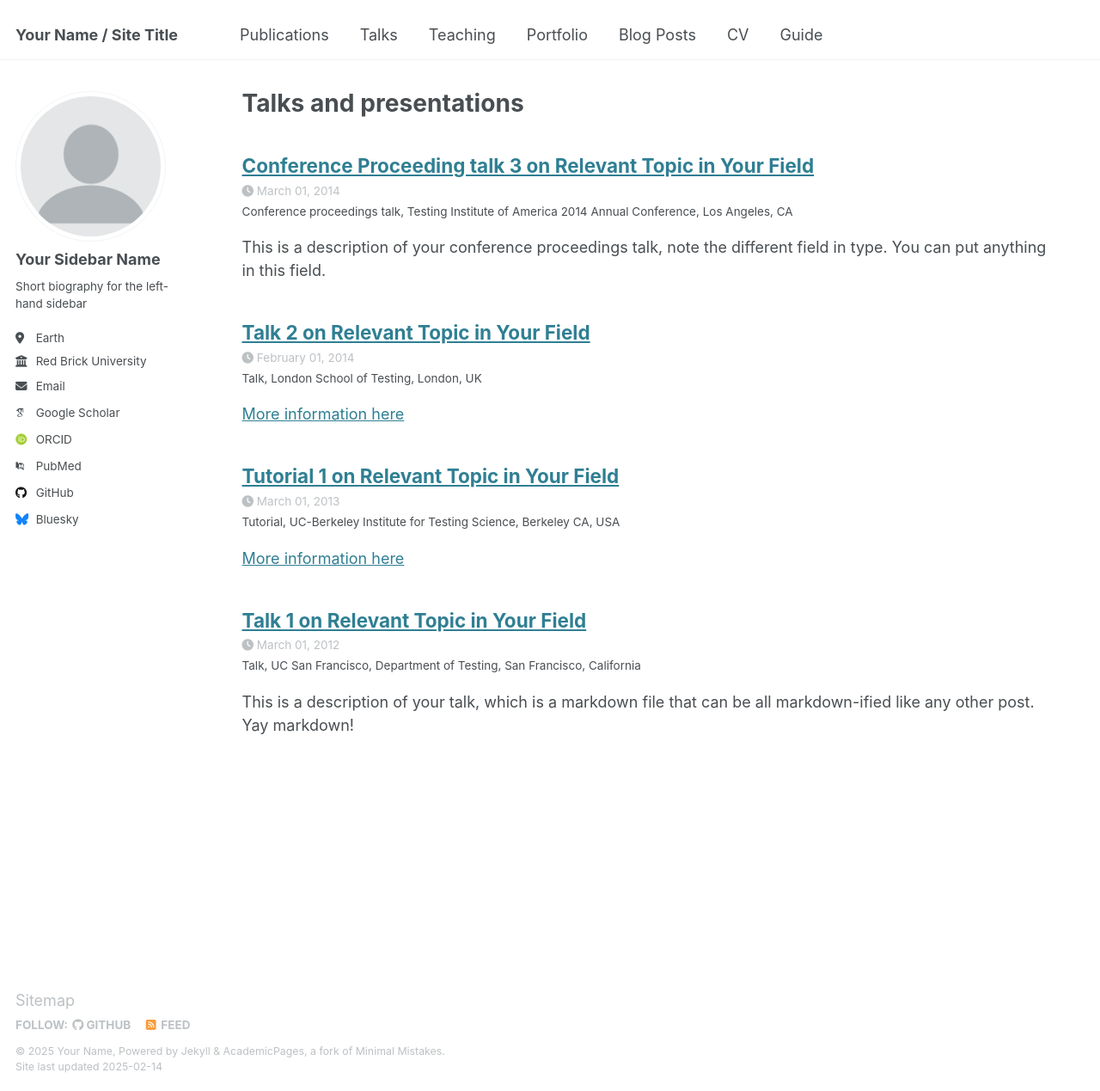
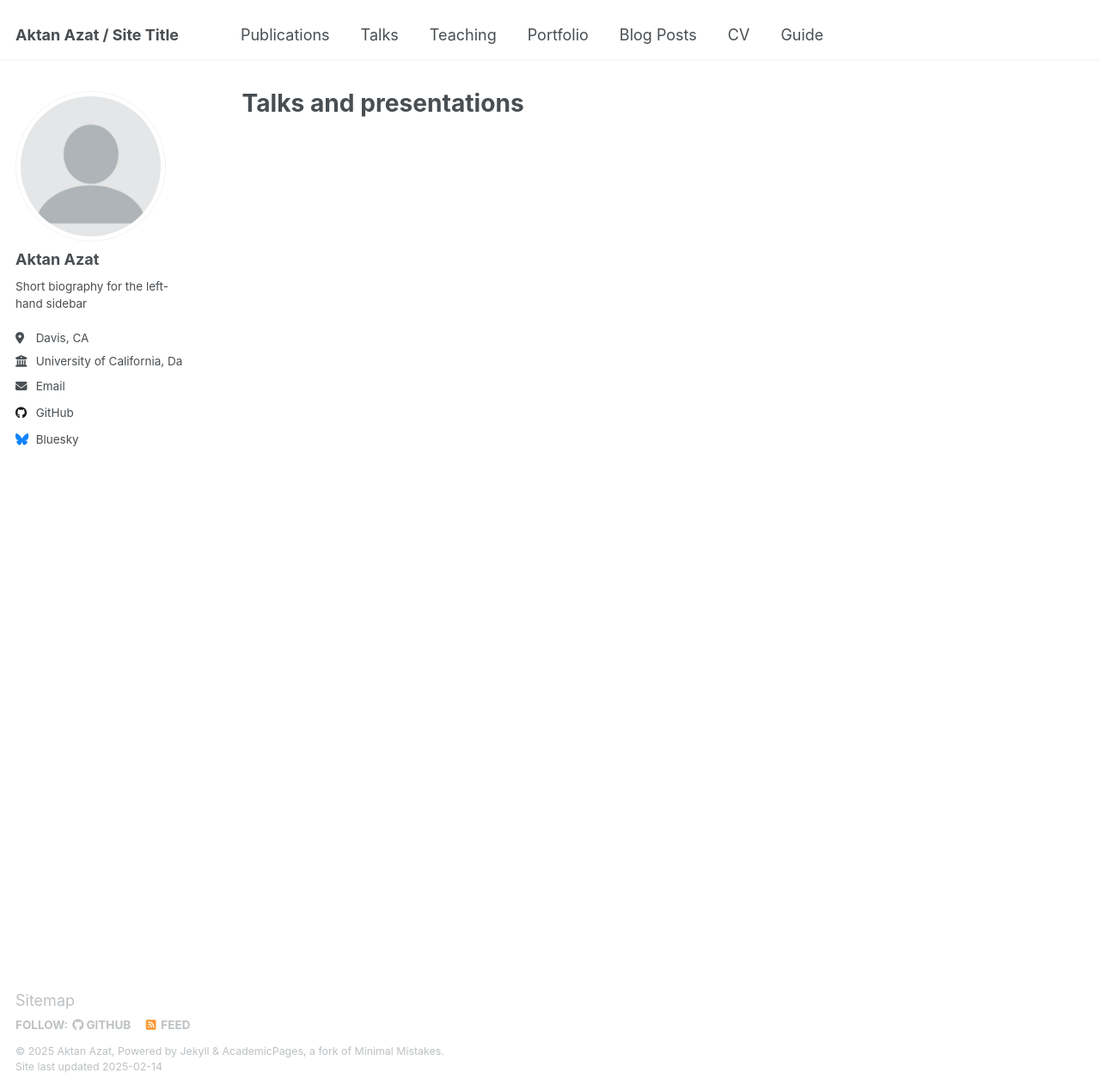
Before and after one commit to aktanazat/aktanazat.github.io, a Jekyll site: the page built from _pages/talks.html, in a window 1280 px wide and 1269 px high. Shown: the whole window at 86% size. Built offline with Jekyll 4.4.1, drawn with Linux system fonts in a browser that asks for light colours; some web fonts are replaced.

Commit message:
fixing _config.yml

```diff
--- a/_config.yml
+++ b/_config.yml
@@ -9,9 +9,9 @@
 # Basic Site Settings
 locale                   : "en-US"
 site_theme               : "default"
-title                    : "Your Name / Site Title"
+title                    : "Aktan Azat / Site Title"
 title_separator          : "-"
-name                     : &name "Your Name"
+name                     : &name "Aktan Azat"
 description              : &description "personal description"
 url                      : https://academicpages.github.io # the base hostname & protocol for your site e.g. "https://[your GitHub username].github.io"
 baseurl                  : "" # the subpath of your site, e.g. "/blog"
@@ -23,21 +23,20 @@
 author:
   # Biographic information
   avatar           : "profile.png"
-  name             : "Your Sidebar Name"
-  pronouns         : # example: "she/her"
+  name             : "Aktan Azat"
   bio              : "Short biography for the left-hand sidebar"
-  location         : "Earth"
-  employer         : "Red Brick University"
+  location         : "Davis, CA"
+  employer         : "University of California, Davis"
   uri              : # URL
-  email            : "none@example.org"
+  email            : "aazat@ucdavis.edu"
 
   # Academic websites
-  arxiv            : # URL - Update with the correct link to your profile
-  googlescholar    : "https://scholar.google.com/citations?user=PS_CX0AAAAAJ"
+  # arxiv            : # URL - Update with the correct link to your profile
+  # googlescholar    : "https://scholar.google.com/citations?user=PS_CX0AAAAAJ"
   impactstory      : # URL
-  orcid            : "http://orcid.org/yourorcidurl"
+  # orcid            : "http://orcid.org/yourorcidurl"
   semantic         : # URL
-  pubmed           : "https://www.ncbi.nlm.nih.gov/pubmed/?term=john+snow"
+  # pubmed           : "https://www.ncbi.nlm.nih.gov/pubmed/?term=john+snow"
   researchgate     : # URL
   scopus           : # URL
 
@@ -45,7 +44,7 @@
   bitbucket        : # Username - Update with your username on the site
   codepen          : # Username
   dribbble         : # Username
-  github           : "academicpages"
+  github           : "derpcube"
   kaggle           : # Username
   stackoverflow    : # User number or user number and name (i.e., use "1" or "1/jeff-atwood")
 
--- a/_talks/2012-03-01-talk-1.md
+++ /dev/null
@@ -1,11 +0,0 @@
----
-title: "Talk 1 on Relevant Topic in Your Field"
-collection: talks
-type: "Talk"
-permalink: /talks/2012-03-01-talk-1
-venue: "UC San Francisco, Department of Testing"
-date: 2012-03-01
-location: "San Francisco, California"
----
-
-This is a description of your talk, which is a markdown file that can be all markdown-ified like any other post. Yay markdown!
--- a/_talks/2013-03-01-tutorial-1.md
+++ /dev/null
@@ -1,13 +0,0 @@
----
-title: "Tutorial 1 on Relevant Topic in Your Field"
-collection: talks
-type: "Tutorial"
-permalink: /talks/2013-03-01-tutorial-1
-venue: "UC-Berkeley Institute for Testing Science"
-date: 2013-03-01
-location: "Berkeley CA, USA"
----
-
-[More information here](http://exampleurl.com)
-
-This is a description of your tutorial, note the different field in type. This is a markdown files that can be all markdown-ified like any other post. Yay markdown!
--- a/_talks/2014-02-01-talk-2.md
+++ /dev/null
@@ -1,13 +0,0 @@
----
-title: "Talk 2 on Relevant Topic in Your Field"
-collection: talks
-type: "Talk"
-permalink: /talks/2014-02-01-talk-2
-venue: "London School of Testing"
-date: 2014-02-01
-location: "London, UK"
----
-
-[More information here](http://example2.com)
-
-This is a description of your talk, which is a markdown files that can be all markdown-ified like any other post. Yay markdown!
--- a/_talks/2014-03-01-talk-3.md
+++ /dev/null
@@ -1,11 +0,0 @@
----
-title: "Conference Proceeding talk 3 on Relevant Topic in Your Field"
-collection: talks
-type: "Conference proceedings talk"
-permalink: /talks/2014-03-01-talk-3
-venue: "Testing Institute of America 2014 Annual Conference"
-date: 2014-03-01
-location: "Los Angeles, CA"
----
-
-This is a description of your conference proceedings talk, note the different field in type. You can put anything in this field.
```
